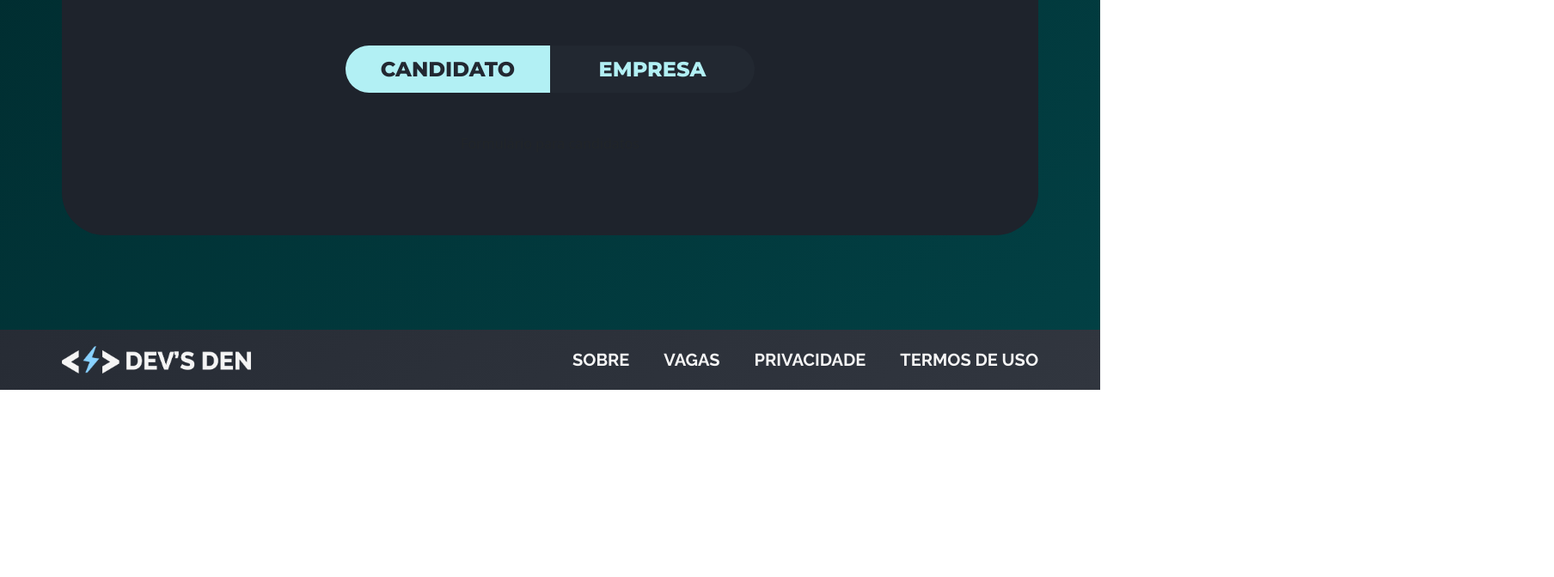
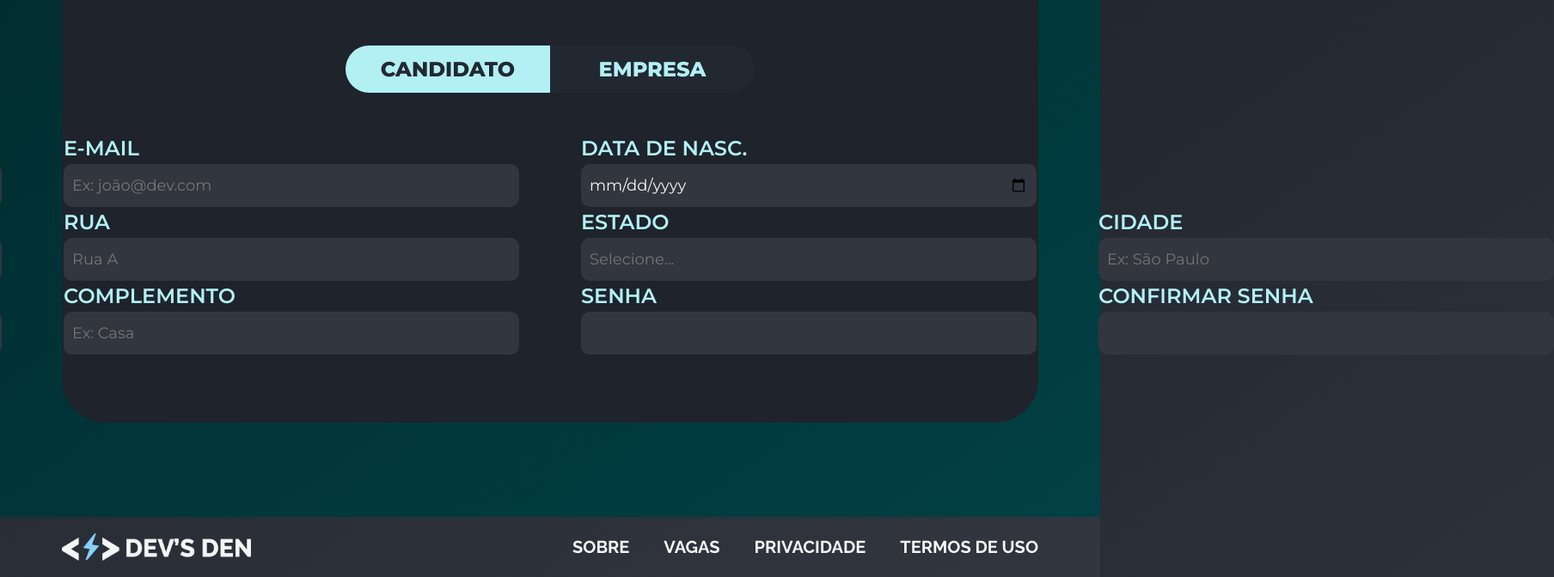
Before and after one commit to odavibatista/devs-den, a Next.js app: page /register in a window 1280 px wide. Shown: the part 431-1103 px from the top of the page at 86% size, 1808 px wide, since content can reach past the window. Before the commit the page ends 885 px from the top, so only its background shows below. Built offline with nearby package versions, Linux system fonts and the light colour scheme; no server answers.

Commit message:
feat: added submit handles, added spacing to the forms

```diff
--- a/src/presentation/components/register/candidate-register/index.tsx
+++ b/src/presentation/components/register/candidate-register/index.tsx
@@ -3,7 +3,6 @@
 import Button from "@/presentation/components/button";
 import styles from './styles.module.scss'
 import Input from "@/presentation/components/input"
-import Label from "@/presentation/components/label"
 
 import { zodResolver } from "@hookform/resolvers/zod";
 import { set, useForm } from "react-hook-form";
@@ -58,10 +57,34 @@ export default function CandidateRegister() {
         })()
       })
   return (
-    <section className={''}>
-      <form className={styles.register_candidate_form}>
-        <p>Formulário para candidatos</p>
+      <form className={styles.register_candidate_form} onSubmit={handleSubmit(onSubmit)}>
+        <div className={styles.form_rows}>
+          <Input text="Nome Completo" uppercase forName="name" type="text" register={register} name="name" maxLength={60} placeholder="Ex: João da Silva" />
+
+          <Input forName="email" text="E-mail" uppercase type="email"register={register} name="email" maxLength={50} placeholder="Ex: joão@dev.com" />
+
+          <Input forName="birth" text="Data de Nasc." uppercase type="date" register={register} name="birth" maxLength={16} placeholder="Ex: 01/01/2000" />
+        </div>
+
+        <div className={styles.form_rows}>
+          <Input forName="cep" text="CEP" uppercase type="text" register={register} name="cep" maxLength={8} placeholder="Ex: 00000-000" />
+
+          <Input forName="street" text="Rua" uppercase type="text" register={register} name="street" maxLength={60} placeholder="Rua A" />
+
+          <Input forName="uf" text="Estado" uppercase type="select" register={register} name="uf" maxLength={2} placeholder="Selecione..." options={["Teste 1", "Teste 2"]} />
+
+          <Input forName="city" text="Cidade" uppercase type="text" register={register} name="city" maxLength={50} placeholder="Ex: São Paulo" />
+        </div>
+
+        <div className={styles.form_rows}>
+          <Input forName="number" text="Número" uppercase type="text" register={register} name="number" maxLength={8} placeholder="Ex: 100" />
+
+          <Input forName="complement" text="Complemento" uppercase type="text" register={register} name="complement" maxLength={60} placeholder="Ex: Casa" />
+
+          <Input forName="password" text="Senha" uppercase type="password" register={register} name="password" maxLength={2} placeholder="" />
+
+          <Input forName="confirm_password" text="Confirmar Senha" uppercase type="password" register={register} name="confirm_password" maxLength={100} placeholder="" />
+        </div>
       </form>
-    </section>
   );
 }
--- a/src/presentation/components/register/candidate-register/styles.module.scss
+++ b/src/presentation/components/register/candidate-register/styles.module.scss
@@ -0,0 +1,12 @@
+@import '@/app/globals.scss';
+
+.register_candidate_form  {
+    display: flex;
+    flex-direction: column;
+}
+
+.form_rows  {
+    display: flex;
+    flex-direction: row;
+    gap: 72px;
+}
--- a/src/presentation/components/register/company-register/index.tsx
+++ b/src/presentation/components/register/company-register/index.tsx
@@ -58,7 +58,7 @@ export default function CompanyRegister() {
         })()
       })
   return (
-      <form className={styles.register_company_form}>
+      <form className={styles.register_company_form} onSubmit={handleSubmit(onSubmit)}>
         <div className={styles.form_rows}>
           <Input text="Razão Social" uppercase forName="company_name" type="text" register={register} name="company_name" maxLength={60} placeholder="Ex: Acme S/A do Brasil" />
 
--- a/src/presentation/components/register/company-register/styles.module.scss
+++ b/src/presentation/components/register/company-register/styles.module.scss
@@ -8,4 +8,5 @@
 .form_rows  {
     display: flex;
     flex-direction: row;
+    gap: 72px;
 }
```
Also changed, not shown: src/app/(non-authenticated-routes)/login/page.tsx (+2 -5 lines).
